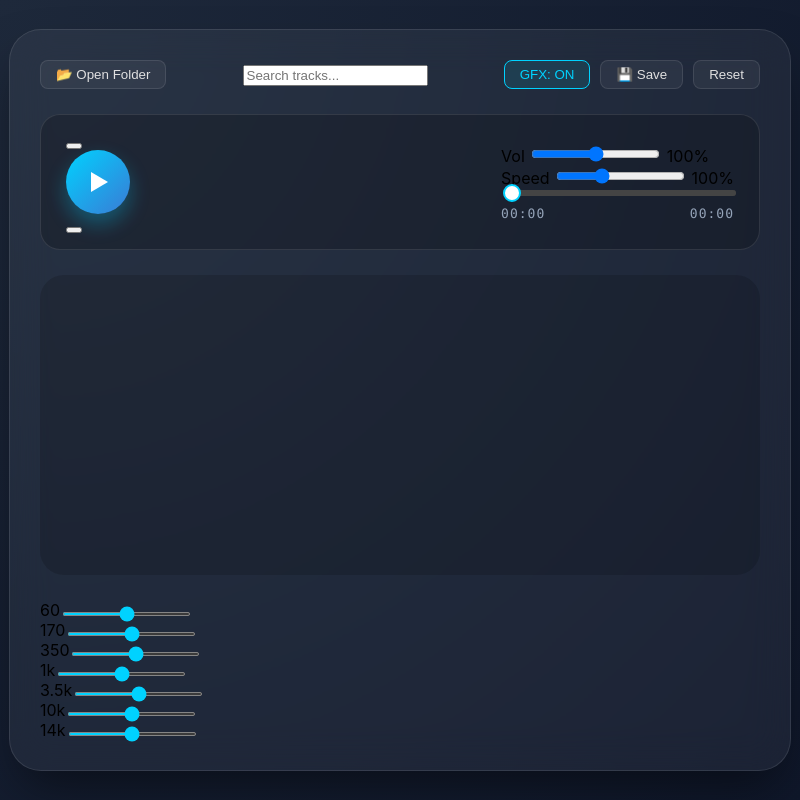
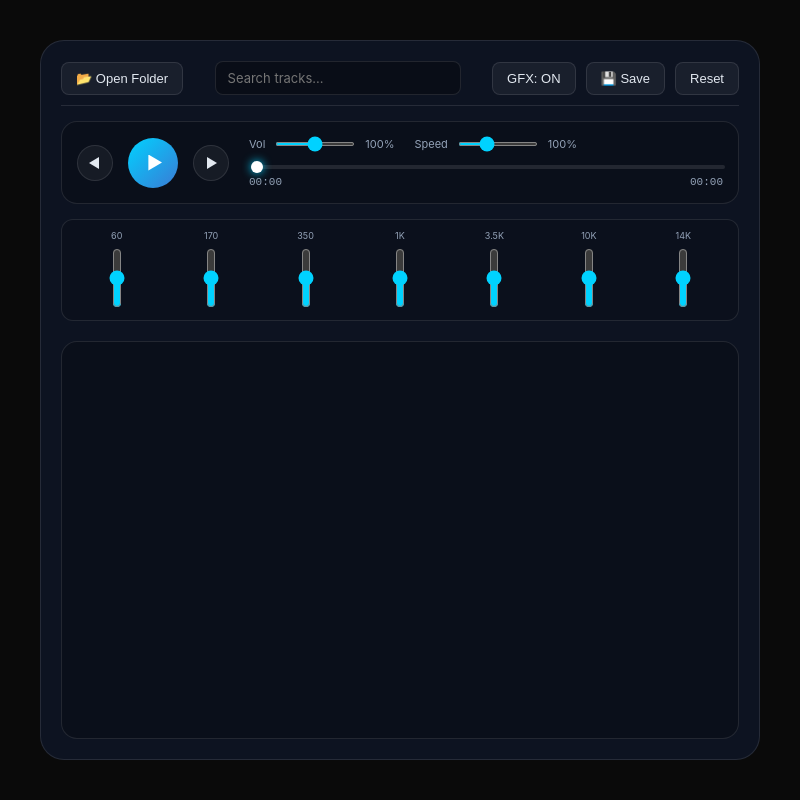
Before and after one commit to ewasion137/ZenithPlayer, an Electron app: page UMPlayer/form.html in a window 800 px wide. Both pictures are taken after a click on the button "GFX: ON". Drawn offline with Linux system fonts and the light colour scheme; no server answers.

Commit message:
upd player.css

```diff
--- a/UMPlayer/styles/player.css
+++ b/UMPlayer/styles/player.css
@@ -1,283 +1,468 @@
 /* === QUICK SETUP VARIABLES === */
 :root {
     --bg-main: #0f111a;
-    --panel-bg: rgba(255, 255, 255, 0.05);
-    --accent: #00d2ff; /* Main neon color */
+    --panel-bg: rgba(15, 23, 42, 0.75);
+    --accent: #00d2ff; /* Основной неоновый цвет */
     --accent-gradient: linear-gradient(135deg, #00d2ff 0%, #3a7bd5 100%);
-    --text-main: #e0e0e0;
+    --text-main: #e2e8f0;
     --text-dim: #94a3b8;
     --glass-border: rgba(255, 255, 255, 0.1);
+    --transition: all 0.25s cubic-bezier(0.4, 0, 0.2, 1);
 }
 
+/* === BASE STYLES === */
 body {
-    background: radial-gradient(circle at top left, #1e293b, #0f172a);
+    background: #0f172a;
+    /* Фоновый градиент */
+    background-image: radial-gradient(circle at 0% 0%, rgba(58, 123, 213, 0.15) 0%, transparent 50%),
+                      radial-gradient(circle at 100% 100%, rgba(0, 210, 255, 0.1) 0%, transparent 50%);
     height: 100vh;
     display: flex;
     align-items: center;
     justify-content: center;
     margin: 0;
     font-family: 'Inter', system-ui, -apple-system, sans-serif;
-    overflow: hidden;
+    color: var(--text-main);
+    overflow: hidden; /* Убираем скролл самого окна */
+}
+
+/* === LOW-GFX MODE (Экономия ресурсов) === */
+body.low-gfx {
+    background: #0a0a0a;
+}
+body.low-gfx * {
+    /* Отключаем все тяжелые эффекты */
+    animation: none !important;
+    backdrop-filter: none !important;
+    -webkit-backdrop-filter: none !important;
+    box-shadow: none !important;
+    transition: none !important;
+}
+body.low-gfx #spectrogram-canvas {
+    display: none; /* Выключаем канвас */
+}
+/* Отключаем ховер эффекты на треках для GFX OFF */
+body.low-gfx .track-item:hover {
+    transform: none;
+    background: transparent;
+    cursor: default;
 }
 
 /* === MAIN PLAYER CONTAINER === */
 .player-grid {
+    position: relative;
     display: grid;
-    grid-template-rows: auto auto 1fr;
+    /*
+       Row 1: Header (Кнопки, поиск)
+       Row 2: Controls (Плеер)
+       Row 3: EQ (Эквалайзер)
+       Row 4: Playlist (Список треков - занимает всё оставшееся место)
+    */
+    grid-template-rows: auto auto auto 1fr;
     width: 90vw;
-    height: 85vh;
+    max-width: 1000px;
+    height: 90vh;
     background: var(--panel-bg);
-    backdrop-filter: blur(20px);
-    -webkit-backdrop-filter: blur(20px);
+    backdrop-filter: blur(25px);
+    -webkit-backdrop-filter: blur(25px);
     border: 1px solid var(--glass-border);
-    border-radius: 32px;
+    border-radius: 24px;
+    padding: 20px;
+    gap: 15px;
     box-shadow: 0 25px 50px -12px rgba(0, 0, 0, 0.5);
-    padding: 30px;
-    gap: 25px;
-    overflow: hidden;
+    z-index: 10;
+    box-sizing: border-box;
 }
 
-/* === TOP CONTROL PANEL (Navigation & Settings) === */
+/* === HEADER (Фиксированная шапка) === */
+.header {
+    display: flex;
+    justify-content: space-between;
+    align-items: center;
+    padding-bottom: 10px;
+    border-bottom: 1px solid var(--glass-border);
+}
+
+.header-left, .header-right {
+    display: flex;
+    align-items: center;
+    gap: 10px;
+}
+
+/* Стиль кнопок */
+button {
+    background: rgba(255, 255, 255, 0.05);
+    border: 1px solid var(--glass-border);
+    color: var(--text-main);
+    padding: 8px 14px;
+    border-radius: 8px;
+    cursor: pointer;
+    font-size: 13px;
+    transition: var(--transition);
+    white-space: nowrap;
+}
+
+button:hover {
+    background: rgba(255, 255, 255, 0.1);
+    border-color: rgba(255, 255, 255, 0.2);
+}
+
+#save-settings-btn.saved {
+    background: #22c55e;
+    border-color: #22c55e;
+    color: white;
+}
+
+#optimize-btn.optimized {
+    color: #ff6b6b;
+    border-color: #ff6b6b;
+    background: rgba(255, 107, 107, 0.1);
+}
+
+/* Поле поиска */
+.search-container input {
+    background: rgba(0, 0, 0, 0.3);
+    border: 1px solid var(--glass-border);
+    border-radius: 8px;
+    padding: 8px 12px;
+    color: var(--text-main);
+    width: 220px;
+    outline: none;
+    font-family: inherit;
+    font-size: 13px;
+    transition: var(--transition);
+}
+
+.search-container input:focus {
+    border-color: var(--accent);
+    box-shadow: 0 0 10px rgba(0, 210, 255, 0.2);
+}
+
+/* === PLAYER CONTROLS (Центральная часть) === */
 #top-controls {
     display: flex;
     align-items: center;
-    justify-content: space-between;
     gap: 20px;
-    padding: 15px 25px;
     background: rgba(0, 0, 0, 0.2);
-    border-radius: 20px;
+    padding: 15px;
+    border-radius: 16px;
     border: 1px solid var(--glass-border);
 }
 
-/* === PROGRESS & TIME DISPLAY === */
+.main-controls {
+    display: flex;
+    align-items: center;
+    gap: 15px;
+}
+
+/* Кнопки Назад/Вперед */
+#prev-btn, #next-btn {
+    width: 36px; height: 36px;
+    border-radius: 50%;
+    background: rgba(255, 255, 255, 0.05);
+    display: flex;
+    align-items: center;
+    justify-content: center;
+    padding: 0;
+}
+
+#prev-btn:hover, #next-btn:hover {
+    background: rgba(255, 255, 255, 0.1);
+    transform: scale(1.1);
+}
+
+/* Рисуем стрелочки через CSS */
+#prev-btn::before {
+    content: '';
+    width: 0; height: 0;
+    border-top: 6px solid transparent;
+    border-bottom: 6px solid transparent;
+    border-right: 10px solid var(--text-main);
+    margin-right: 2px;
+}
+
+#next-btn::before {
+    content: '';
+    width: 0; height: 0;
+    border-top: 6px solid transparent;
+    border-bottom: 6px solid transparent;
+    border-left: 10px solid var(--text-main);
+    margin-left: 2px;
+}
+
+/* Кнопка Play */
+#play-pause-btn {
+    width: 50px; height: 50px;
+    min-width: 50px;
+    border-radius: 50%;
+    border: none;
+    background: var(--accent-gradient);
+    display: flex;
+    align-items: center;
+    justify-content: center;
+    box-shadow: 0 8px 16px rgba(0, 210, 255, 0.2);
+}
+
+#play-pause-btn:hover {
+    transform: scale(1.05);
+    box-shadow: 0 10px 20px rgba(0, 210, 255, 0.4);
+}
+
+#play-pause-btn::before {
+    content: '';
+    width: 16px; height: 16px;
+    background: white;
+    clip-path: polygon(15% 0%, 100% 50%, 15% 100%); /* Треугольник */
+    margin-left: 2px;
+}
+
+#play-pause-btn.is-playing::before {
+    clip-path: polygon(0 0, 35% 0, 35% 100%, 0 100%, 0 0, 65% 0, 100% 0, 100% 100%, 65% 100%, 65% 0); /* Пауза */
+    margin-left: 0;
+}
+
+/* Колонки управления */
+.controls-column {
+    flex: 1;
+    display: flex;
+    flex-direction: column;
+    gap: 12px;
+}
+
+.sliders-row {
+    display: flex;
+    gap: 20px;
+}
+
+.control-group {
+    display: flex;
+    align-items: center;
+    gap: 8px;
+    font-size: 11px;
+    color: var(--text-dim);
+}
+
+.control-group input[type="range"] {
+    width: 80px;
+    height: 4px;
+    accent-color: var(--accent);
+    cursor: pointer;
+}
+
+/* Progress Slider */
 #progress-view {
     display: flex;
     flex-direction: column;
-    gap: 8px;
+    gap: 5px;
 }
 
 #progress-slider {
     -webkit-appearance: none;
     width: 100%;
-    height: 6px;
+    height: 4px;
     background: rgba(255, 255, 255, 0.1);
-    border-radius: 10px;
+    border-radius: 2px;
     outline: none;
     cursor: pointer;
+    --value: 0%;
 }
 
 #progress-slider::-webkit-slider-runnable-track {
-    background: linear-gradient(to right, var(--accent) var(--value), rgba(255,255,255,0.1) var(--value));
-    height: 6px;
-    border-radius: 10px;
+    background: linear-gradient(to right, var(--accent) var(--value), transparent var(--value));
+    height: 4px;
+    border-radius: 2px;
 }
 
 #progress-slider::-webkit-slider-thumb {
-    will-change: transform;
-    transform: translateZ(0);
     -webkit-appearance: none;
-    height: 18px;
-    width: 18px;
+    height: 12px; width: 12px;
     border-radius: 50%;
     background: #fff;
-    box-shadow: 0 0 15px var(--accent);
-    margin-top: -6px;
-    transition: transform 0.2s;
+    margin-top: -4px;
+    box-shadow: 0 0 10px var(--accent);
+    transition: transform 0.1s;
 }
 
 #progress-slider:hover::-webkit-slider-thumb {
-    transform: scale(1.2);
+    transform: scale(1.3);
 }
 
 #time-display {
-    font-family: 'Monaco', monospace;
-    font-size: 13px;
-    color: var(--text-dim);
-    letter-spacing: 1px;
     display: flex;
     justify-content: space-between;
+    font-size: 11px;
+    font-family: 'JetBrains Mono', monospace;
+    color: var(--text-dim);
 }
 
-/* === MAIN PLAY BUTTON === */
-#play-pause-btn {
-    width: 64px; height: 64px;
-    border-radius: 50%;
-    border: none;
-    background: var(--accent-gradient);
-    box-shadow: 0 10px 20px rgba(0, 210, 255, 0.3);
-    cursor: pointer;
-    transition: all 0.3s cubic-bezier(0.175, 0.885, 0.32, 1.275);
-    display: flex;
-    align-items: center;
-    justify-content: center;
-}
-
-#play-pause-btn:hover {
-    transform: scale(1.08);
-    box-shadow: 0 15px 30px rgba(0, 210, 255, 0.5);
-}
-
-#play-pause-btn::before {
-    content: '';
-    width: 20px; height: 20px;
-    background: white;
-    clip-path: polygon(15% 0%, 100% 50%, 15% 100%);
-}
-
-#play-pause-btn.is-playing::before {
-    clip-path: polygon(0 0, 30% 0, 30% 100%, 0 100%, 0 0, 70% 0, 100% 0, 100% 100%, 70% 100%, 70% 0);
-}
-
-/* === PLAYLIST AREA === */
-.playlist-grid-area {
-    grid-row: 3;
+/* === EQUALIZER (Пункт 6) === */
+.eq-container-wrapper {
     background: rgba(0, 0, 0, 0.15);
-    border-radius: 24px;
+    border-radius: 12px;
     padding: 10px;
-    overflow-y: auto;
-}
-
-/* Scrollbar Styling */
-.playlist-grid-area::-webkit-scrollbar { width: 6px; }
-.playlist-grid-area::-webkit-scrollbar-track { background: transparent; }
-.playlist-grid-area::-webkit-scrollbar-thumb { background: rgba(255,255,255,0.1); border-radius: 10px; }
-
-.track-item {
-    display: flex;
-    align-items: center;
-    padding: 12px 20px;
-    margin-bottom: 8px;
-    border-radius: 16px;
-    transition: all 0.2s ease;
-    border: 1px solid transparent;
-}
-
-.track-item:hover {
-    background: rgba(255, 255, 255, 0.05);
-    transform: translateX(5px);
-}
-
-.track-item.playing {
-    background: rgba(0, 210, 255, 0.1);
-    border-color: rgba(0, 210, 255, 0.2);
-}
-
-.track-name {
-    color: var(--text-main);
-    font-weight: 500;
-    font-size: 15px;
-}
-
-/* === EQUALIZER PANEL === */
-#equalizer-panel {
-    background: rgba(255, 255, 255, 0.03);
-    padding: 15px 25px;
-    border-radius: 20px;
     border: 1px solid var(--glass-border);
 }
 
-.eq-band input[type="range"] {
-    accent-color: var(--accent);
-    height: 4px;
+.eq-bands {
+    display: flex;
+    justify-content: space-between;
+    gap: 5px;
 }
 
-/* === SPECTROGRAM (Background Visual) === */
-#spectrogram-canvas {
-    position: absolute;
-    bottom: 0; left: 0;
-    width: 100%; height: 40%;
-    z-index: -1;
-    opacity: 0.4;
-    pointer-events: none;
-    mask-image: linear-gradient(to top, rgba(0,0,0,1), rgba(0,0,0,0));
+.eq-band {
+    display: flex;
+    flex-direction: column;
+    align-items: center;
+    gap: 5px;
+    flex: 1;
 }
 
-/* === HEADER CONTROLS === */
-.header {
-    display: flex;
-    justify-content: space-between;
-    align-items: center;
+.eq-band label {
+    font-size: 9px;
+    color: var(--text-dim);
+    text-transform: uppercase;
 }
 
-.header-right { display: flex; gap: 10px; }
-
-#save-settings-btn, #reset-settings-btn, #select-folder-btn {
-    background: rgba(255, 255, 255, 0.05);
-    border: 1px solid var(--glass-border);
-    color: var(--text-main);
-    padding: 6px 15px;
-    border-radius: 8px;
-    cursor: pointer;
-    transition: 0.2s;
+/* Вертикальный слайдер */
+.eq-band input[type="range"] {
+    -webkit-appearance: slider-vertical;
+    width: 20px;
+    height: 60px;
+    accent-color: var(--accent);
+    background: transparent;
 }
 
-#save-settings-btn:hover {
-    background: var(--accent);
-    color: #000;
-    box-shadow: 0 0 15px var(--accent);
+/* Числовой инпут */
+.eq-band input[type="number"] {
+    width: 36px;
+    background: rgba(255,255,255,0.05);
+    border: 1px solid var(--glass-border);
+    color: var(--accent);
+    font-size: 10px;
+    text-align: center;
+    border-radius: 4px;
+    outline: none;
+    -moz-appearance: textfield; /* Убирает стрелки в Firefox */
 }
 
-/* Feedback for saved state */
-#save-settings-btn.saved {
-    background: #22c55e;
-    color: white;
-    border-color: #22c55e;
+/* Убираем стрелки в Chrome/Safari */
+.eq-band input[type="number"]::-webkit-outer-spin-button,
+.eq-band input[type="number"]::-webkit-inner-spin-button {
+    -webkit-appearance: none;
+    margin: 0;
 }
 
-/* === FOLDER NAVIGATION === */
+/* === PLAYLIST (Скроллится только эта часть) === */
+.playlist-grid-area {
+    background: rgba(0, 0, 0, 0.2);
+    border-radius: 16px;
+    border: 1px solid var(--glass-border);
+    overflow-y: auto; /* Включает скролл */
+    padding: 10px;
+    margin-top: 5px;
+}
+
+/* Кастомный скроллбар */
+.playlist-grid-area::-webkit-scrollbar {
+    width: 6px;
+}
+.playlist-grid-area::-webkit-scrollbar-track {
+    background: transparent;
+}
+.playlist-grid-area::-webkit-scrollbar-thumb {
+    background: rgba(255, 255, 255, 0.1);
+    border-radius: 3px;
+}
+.playlist-grid-area::-webkit-scrollbar-thumb:hover {
+    background: rgba(255, 255, 255, 0.2);
+}
+
+/* Группы папок */
+.folder-group {
+    margin-bottom: 5px;
+}
+
 .folder-group h3 {
+    font-size: 13px;
+    padding: 8px 12px;
+    margin: 0;
     cursor: pointer;
+    color: var(--text-dim);
     display: flex;
     align-items: center;
-    gap: 10px;
+    background: rgba(255,255,255,0.02);
+    border-radius: 6px;
+    transition: 0.2s;
     user-select: none;
+}
+
+.folder-group h3:hover {
+    background: rgba(255,255,255,0.05);
     color: var(--text-main);
 }
 
-.folder-tracks {
-    display: none;
-    list-style: none;
-    padding-left: 15px;
-}
-
-/* Expanded Folder Logic */
-.folder-group.open .folder-tracks {
-    display: block;
+/* Стрелочка папки */
+.folder-group h3::before {
+    content: '▶';
+    font-size: 9px;
+    margin-right: 10px;
+    transition: transform 0.2s;
+    color: var(--accent);
 }
 
 .folder-group.open h3::before {
     transform: rotate(90deg);
 }
 
-/* === OPTIMIZATION / LOW-GFX MODES === */
-#optimize-btn {
-    background: rgba(0, 210, 255, 0.1);
-    border: 1px solid var(--accent);
+.folder-group.open h3 {
     color: var(--accent);
-    cursor: pointer;
-    padding: 6px 15px;
-    border-radius: 8px;
+    background: rgba(0, 210, 255, 0.05);
 }
 
-/* Toggle state for UI optimization */
-#optimize-btn.optimized {
-    background: rgba(255, 100, 100, 0.1);
-    border-color: #ff6464;
-    color: #ff6464;
+/* Список треков (Скрыт по умолчанию) */
+.folder-tracks {
+    display: none;
+    padding-left: 10px;
+    margin-top: 5px;
+}
+/* JS добавляет класс open, и треки появляются */
+.folder-group.open .folder-tracks {
+    display: block;
 }
 
-/* Battery/Resource Saver Mode Styles */
-body.low-gfx #progress-slider::-webkit-slider-thumb {
-    box-shadow: none !important;
-    border: 2px solid var(--accent);
-    background: #fff;
-    transform: none !important;
+/* Элемент трека */
+.track-item {
+    padding: 8px 15px;
+    margin: 2px 0;
+    border-radius: 6px;
+    display: flex;
+    align-items: center;
+    cursor: pointer;
+    font-size: 13px;
+    color: var(--text-main);
+    transition: var(--transition);
+    border: 1px solid transparent;
 }
 
-body.low-gfx #progress-slider {
-    background: #333 !important;
+.track-item:hover {
+    background: rgba(255, 255, 255, 0.05);
+    padding-left: 20px; /* Эффект сдвига */
 }
 
-body.low-gfx #progress-slider::-webkit-slider-runnable-track {
-    background: #444 !important;
+.track-item.playing {
+    background: rgba(0, 210, 255, 0.15);
+    border-color: rgba(0, 210, 255, 0.3);
+    color: var(--accent);
+    box-shadow: 0 0 15px rgba(0, 210, 255, 0.1);
 }
+
+/* === SPECTROGRAM === */
+#spectrogram-canvas {
+    position: absolute;
+    top: 0; left: 0;
+    width: 100%; height: 100%;
+    z-index: -1;
+    opacity: 0.2;
+    pointer-events: none;
+    border-radius: 24px;
+}
```
